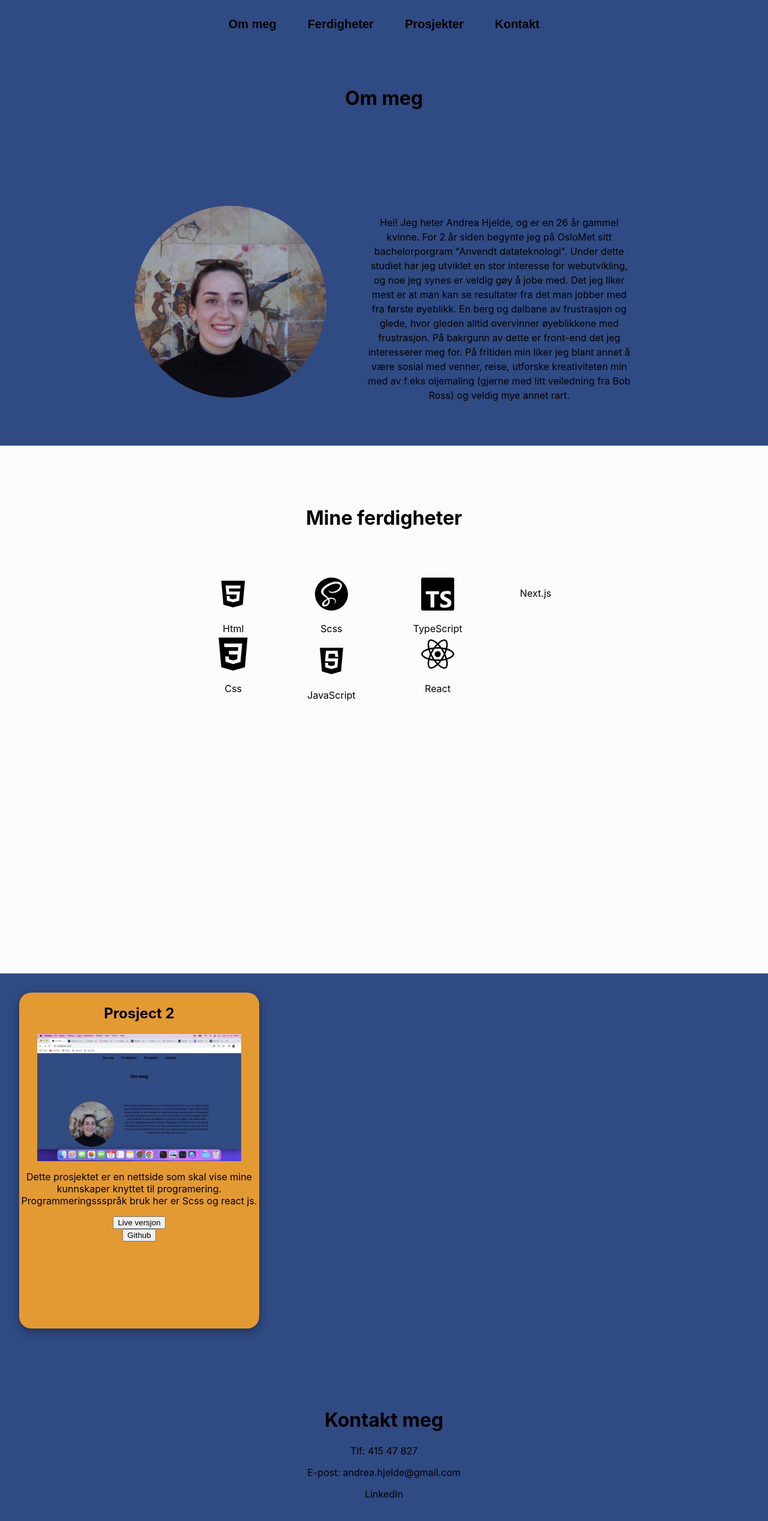
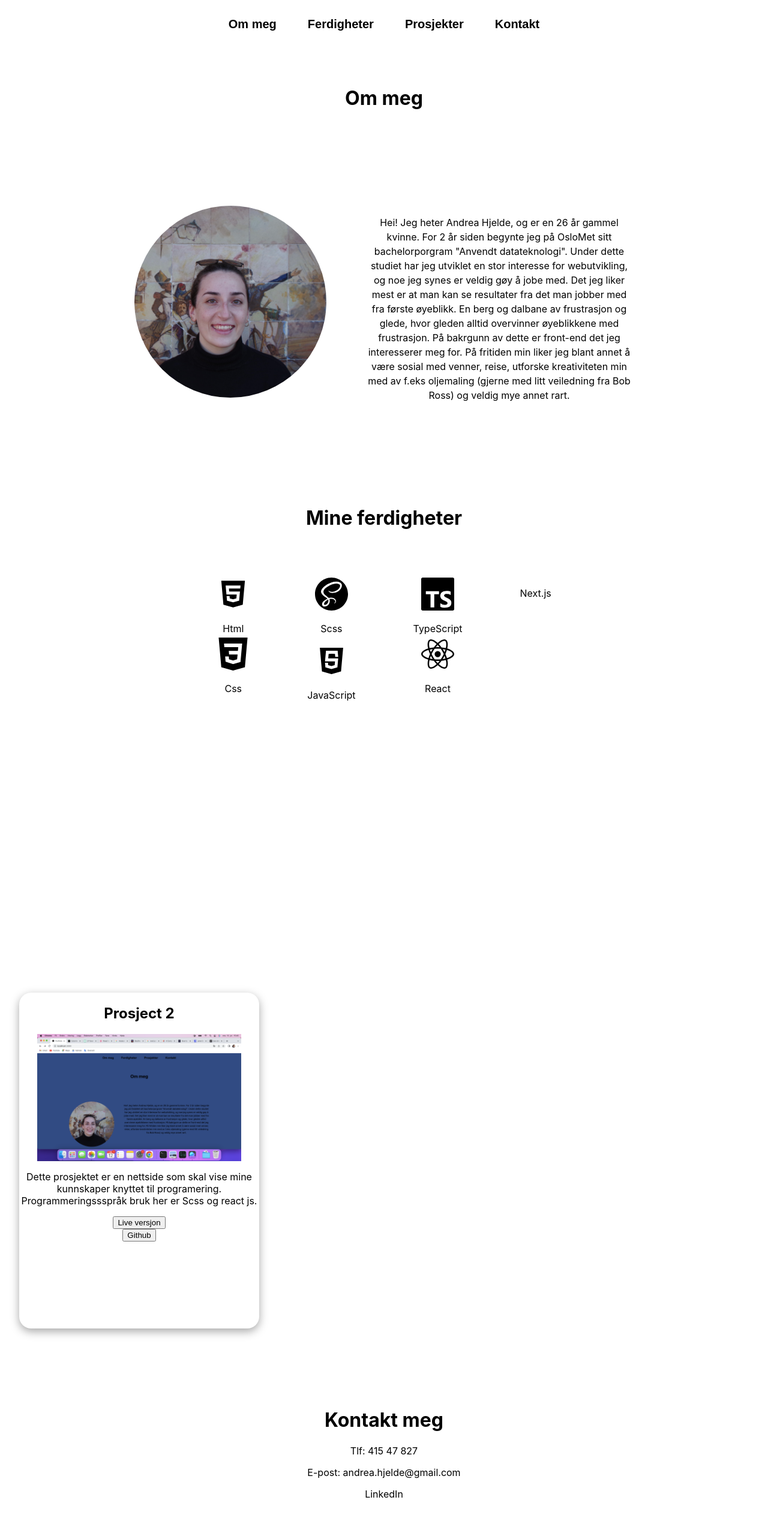
Before and after one commit to andreahjelde/portfolio, a React (Create React App) app: page / in a window 1280 px wide. Shown: the top 2536 px of the page at 60% size. Built offline with nearby package versions, Linux system fonts and the light colour scheme.

Commit message:
change color

```diff
--- a/src/styles/About.module.scss
+++ b/src/styles/About.module.scss
@@ -31,5 +31,5 @@ object-fit: cover;
     }
 }
 .about{
-    background-color: #DF883A;
+    background-color: white;
 }
--- a/src/styles/App.scss
+++ b/src/styles/App.scss
@@ -5,7 +5,7 @@
   text-align: center;
   display: flex;
   flex-direction: column;
-  background-color: $primary-color;
+  background-color: white;
 
   header{
 
@@ -14,7 +14,7 @@
       gap: 2rem;
       justify-content: end;
       align-content: center;
-      background-color: $primary-color;
+      background-color: white;
       width: 100%;
       height: 10vh;
 
@@ -25,7 +25,7 @@
         font-weight: bold;
         font-size: 20px;
         &:hover{
-          color:$fourth-color;
+          color: white;
         }
       }
     }
--- a/src/styles/Box.module.scss
+++ b/src/styles/Box.module.scss
@@ -3,7 +3,7 @@
 .container{
     width: 25rem;
     height: 35rem;
-    background-color: $third-color;
+    background-color: white;
     border-radius: 20px;
     margin: 2rem;
     box-shadow: rgba(0, 0, 0, 0.35) 0px 5px 15px;
--- a/src/styles/Footer.module.scss
+++ b/src/styles/Footer.module.scss
@@ -16,8 +16,8 @@
             justify-items: center;
             align-items:center;
             &:hover{
-                fill: $secundary-color;
-                color: $secundary-color;
+                fill: white;
+                color: white;
                 text-decoration:none
             }
 
@@ -34,8 +34,8 @@
             justify-items: center;
             align-items:center;
             &:hover{
-                fill: $secundary-color;
-                color: $secundary-color;
+                fill: white;
+                color: black;
                 text-decoration:none
             }
         }
--- a/src/styles/Skills.module.scss
+++ b/src/styles/Skills.module.scss
@@ -1,7 +1,7 @@
 @import './variables.scss';
 
 .container{
-    background-color: $secundary-color;
+    background-color: white;
 height: 100vh;
 padding-top: 5rem;
 
--- a/src/styles/variables.scss
+++ b/src/styles/variables.scss
@@ -5,12 +5,15 @@
 //7D8A7B
 //539794
 
+
+
+/*
 $primary-color: #304A83;
 $secundary-color: #FCFBFB;
 $third-color: #E49A32;
 $fourth-color: #83C2DB;
 $fifth-color: #58A7BB;
-
+*/
 
 // Breakpoints
 $breakpoints: (
```
